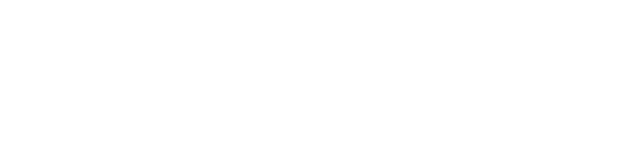
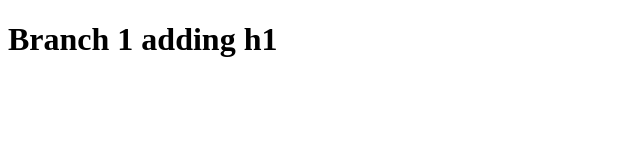
Before and after one commit to mislam933/test-branching, a plain HTML site: page index.html in a window 1280 px wide. Shown: the whole page, without its empty margins (0-640 px from the left). Drawn offline with Linux system fonts and the light colour scheme.

Commit message:
adding h1

```diff
--- a/index.html
+++ b/index.html
@@ -5,6 +5,6 @@
 	<link rel="stylesheet" type="text/css" href="style.css">
 </head>
 <body>
-
+	<h1>Branch 1 adding h1</h1>
 </body>
 </html>
```
